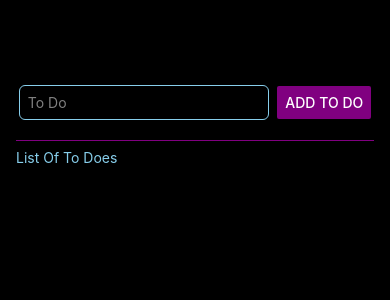
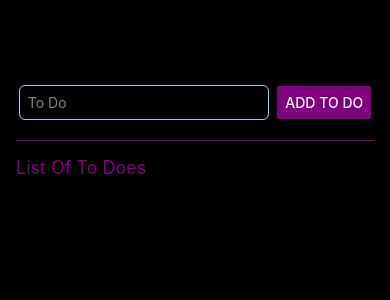
Before and after one commit to tarielTitirashvili/react_native_app, a React Native app: screen / in a window 390 px wide. Shown: the top 300 px of the page. Built offline with nearby package versions, Linux system fonts and the light colour scheme.

Commit message:
flatList

```diff
--- a/App.js
+++ b/App.js
@@ -1,5 +1,5 @@
 import { useState } from 'react'
-import { StyleSheet, Text, Button, View, TextInput } from 'react-native'
+import { StyleSheet, Text, Button, View, TextInput, FlatList } from 'react-native'
 
 export default function App() {
   const [value, setValue] = useState('')
@@ -9,7 +9,7 @@ export default function App() {
 
   const handleButtonClick = () => {
     if (value.length) {
-      setTodos([...todos, value])
+      setTodos(prev => [...prev, {value, id: (Math.random()*Math.random()).toString() }])
       setValue('')
     }
   }
@@ -24,9 +24,24 @@ export default function App() {
         <Text style={styles.listsTitle}>
           List Of To Does
         </Text>
-        {
-          todos.map((todo, index) => (<Text style={styles.listsTitle} key={index} >{todo}</Text>))
-        }
+        <FlatList
+          data={todos}
+          keyExtractor={(item, index)=>{ // by default it looks for key property in object here we are telling to look for id property
+            return item.id
+          }}
+          renderItem={
+            itemData => {
+            return<View style={styles.listsTextContainer} >
+              <Text style={styles.listsText} >
+                {itemData.item}
+              </Text>
+            </View>
+          }}
+          alwaysBounceVertical={false}
+          style={styles.scrollStyles}
+        />
+
+
       </View>
     </View>
   )
@@ -64,6 +79,21 @@ const styles = StyleSheet.create({
     flex: 11
   },
   listsTitle: {
-    color: 'skyblue'
+    padding: 8,
+    paddingHorizontal: 0,
+    color: 'purple',
+    fontSize: 18
+  },
+  listsText: {
+    color: 'skyblue',
+  },
+  listsTextContainer: {
+    backgroundColor: 'purple',
+    padding: 12,
+    borderRadius: 8,
+    marginBottom: 4
+  },
+  scrollStyles: {
+
   }
 })
```
